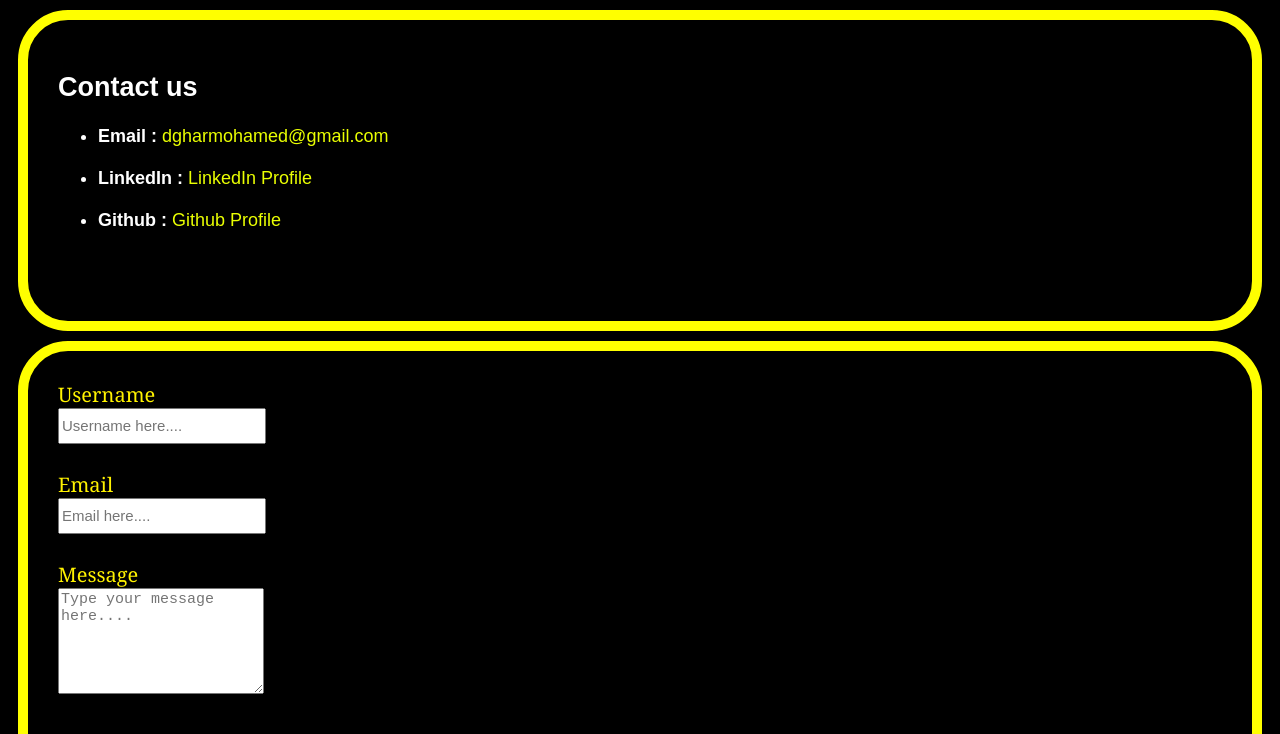
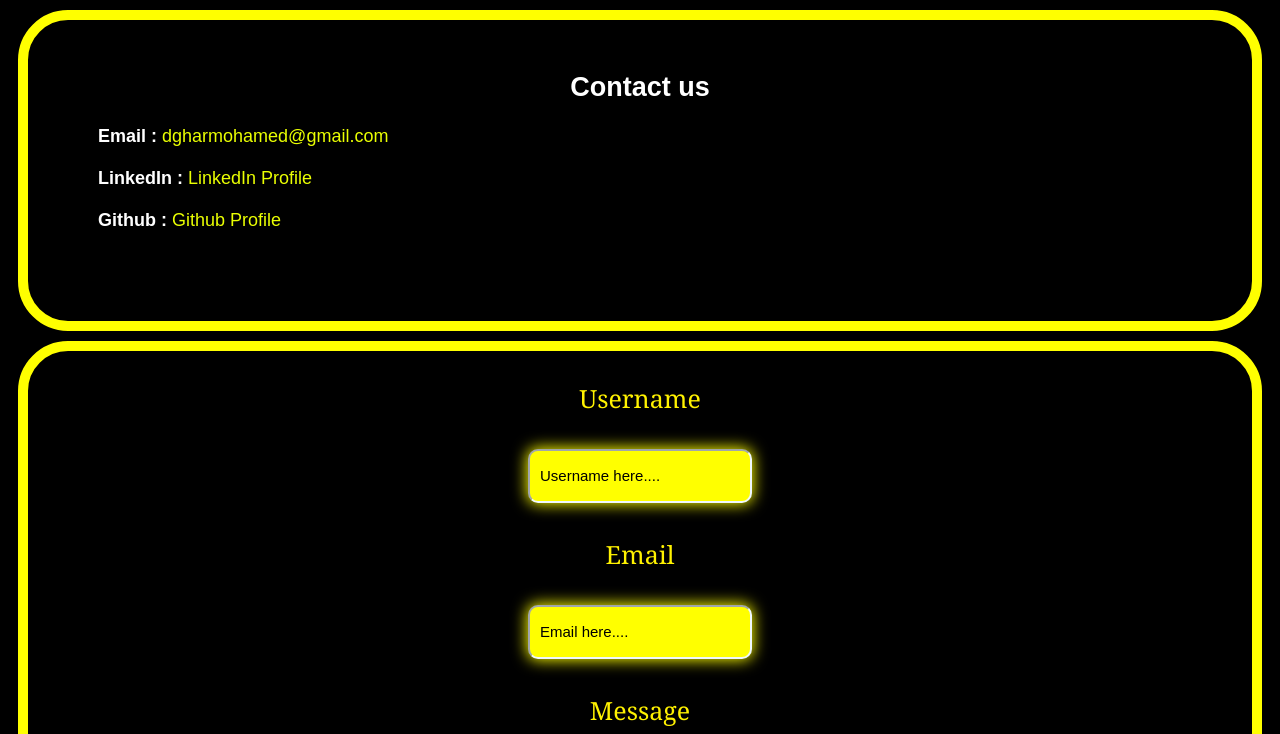
Before and after one commit to DgharMohamed/Session3_Blog_statique_version_stylis-e, a plain HTML site: page Realisation/contact.html in a window 1280 px wide. Shown: the top 734 px of the page. Drawn offline with Linux system fonts and the light colour scheme.

Commit message:
Realisation Final Update

```diff
--- a/Realisation/contact.html
+++ b/Realisation/contact.html
@@ -27,14 +27,15 @@
     <div class="StaticForm">
         <form action="Static-form">
 
-            <label  for="Username">Username</label><br>
+            <label  for="Username">Username</label><br> <br>
+
             <input class="username-input" type="text" id="Username" name="Username" placeholder="Username here....">
             <br><br>
             <!-- &nbsp is replace space on html-->
-            <label for="Email">Email</label><br>
+            <label for="Email">Email</label><br><br>
             <input class="email-input" type="email" id="Email" name="Email" placeholder="Email here....">
             <br><br>
-            <label for="subject">Message</label><br>
+            <label for="subject">Message</label><br><br>
             <textarea class="text-area" id="subject" name="subject" placeholder="Type your message here...."></textarea>
             <br><br>
             <button class="send-button" type="button">Send</button>
--- a/Realisation/css/contact.css
+++ b/Realisation/css/contact.css
@@ -12,16 +12,21 @@ display: flexbox;}
     margin: 10px;
     font-family: Arial, Helvetica, sans-serif;
     font-size: large;
+    text-align: center ;
 }
 .Contact a{
     text-decoration: none;
     color: #eaff02;
 }
+.Contact ul, li {
+    list-style: none;
+    text-align: justify;
+}
 .StaticForm {
     font-family:Cambria, Cochin, Georgia, Times, 'Times New Roman', serif;
     background-color: #000000;
     color: #fff200;
-    font-size: 20px;
+    font-size: 25px;
     border:  10px solid #ffff00;
     border-radius: 50px;
     margin: 10px;
@@ -33,11 +38,19 @@ display: flexbox;}
     height: 30px;
     font-size: 15px;
 
+
+}
+.username-input::placeholder{
+    color:#000000;
 }
 .email-input{
     width: 200px;
     height: 30px;
     font-size: 15px;
+    color: black;
+}
+.email-input::placeholder{
+    color:#000000;
 }
 .text-area {
     width: 200px;
@@ -45,6 +58,9 @@ display: flexbox;}
     color:#000000;
     font-size: 15px;
 
+}
+.text-area::placeholder{
+    color:#000000;
 }
 .send-button{
     align-items: end;
@@ -54,6 +70,19 @@ display: flexbox;}
     background-color: #eaff02;
     padding: 10px 10px;
     margin: 10px;
+    background-color: yellow;
+    border-radius: 10px;
+    padding: 10px;
+    box-shadow:0 0 15px 1px yellow;
+    border-color: aliceblue;
+}
+.send-button:hover{
+    background-color: rgb(0, 0, 0);
+    color: yellow;
+    border-radius: 10px;
+    padding: 10px;
+    box-shadow:0 0 15px 1px yellow;
+    border-color: aliceblue;
 }
 .Navigation{
     font-family:Cambria, Cochin, Georgia, Times, 'Times New Roman', serif;
@@ -73,3 +102,27 @@ display: flexbox;}
     font-size: 20px;
 
 }
+.Navigation a:hover {
+    color: white;
+
+}
+.StaticForm {
+text-align: center;
+
+}
+
+input {
+    background-color: yellow;
+    border-radius: 10px;
+    padding: 10px;
+    box-shadow:0 0 15px 1px yellow;
+    border-color: aliceblue;
+
+}
+textarea{
+    background-color: yellow;
+    border-radius: 10px;
+    padding: 10px;
+    box-shadow:0 0 10px 1px yellow;
+    border-color: aliceblue;
+}
--- a/Realisation/css/cv.css
+++ b/Realisation/css/cv.css
@@ -3,14 +3,19 @@ body {
   background-color: #000;
   color: #fff;
   font-family: Arial, sans-serif;
-  display: flex;
-  flex-direction: column;
   justify-content: center;
   align-items: center;
   min-height: 100vh;
- font-size: 1rem;
+  font-size: 1rem;
   margin: 0;
   padding: 0;
+}
+.container {
+  display: grid;
+  grid-template-columns: auto;
+  margin: auto;
+  max-width: 900px;
+  padding: 0px;
 }
 
 /* Header Styles */
@@ -23,9 +28,17 @@ header img {
   width: 200px;
   height: 200px;
   border-radius: 50%;
-  border: 5px solid yellow;
+  border: 3px solid yellow;
   display: block;
   margin: 0 auto 1rem;
+  box-shadow: 0 0 5px 1px yellow;
+  transition: ease 0.5s;
+}
+header img:hover {
+  transform: scale(1.1);
+  box-shadow: 0 0 10px 2px yellow;
+  border: 0.5px;
+  border-color: #000;
 }
 
 header h2 {
@@ -35,10 +48,7 @@ header h2 {
 }
 
 /* Main Content & Section Styles */
-main {
-  max-width: 900px;
-  padding: 0 1rem;
-}
+
 .description p {
   font-size: 20px;
   font-family: "Times New Roman", Times, serif;
@@ -86,15 +96,16 @@ main section li {
 
 /* Footer Styles */
 footer {
+  margin: auto;
   text-align: center;
   max-width: 900px;
 }
 
 footer p {
-    font-size: 20px;
-    line-height: 1.5rem;
-    color: #fff;
-    font-family: "Times New Roman", Times, serif;
+  font-size: 20px;
+  line-height: 1.5rem;
+  color: #fff;
+  font-family: "Times New Roman", Times, serif;
 }
 
 footer .Navigation {
@@ -113,3 +124,6 @@ footer .Navigation a {
   font-size: 20px;
   margin: 0 15px;
 }
+footer .Navigation a:hover {
+  color: white;
+}
```
Also changed, not shown: Realisation/css/Home.css (+18 -8 lines), Realisation/cv.html (+1 -1 lines).
